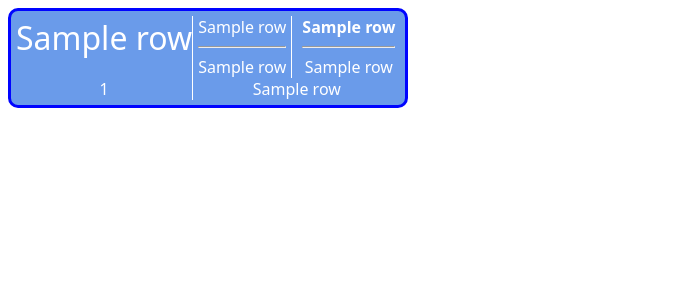
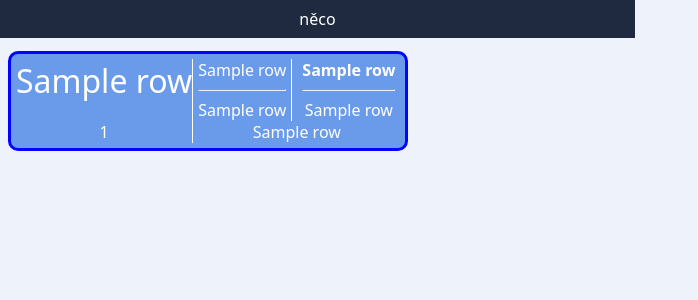
Before and after one commit to Krupicova12Kase/OpenSchoolSucks, a Flask app: template templates/znamka.html in a window 1280 px wide. Shown: the top 300 px of the page, without its empty margins (0-698 px from the left). Run offline with Flask 3, Linux system fonts and the light colour scheme; the template is opened without the code that fills it: most values are stand-ins (such as "Sample title", 1, 10 or a date in 2020).

Commit message:
Preparation for improved znamka design (united with home)

```diff
--- a/static/styles/znamka.css
+++ b/static/styles/znamka.css
@@ -1,7 +1,20 @@
+:root{
+    --border-radius: 15px;
+    --padding: 8px;
+}
+
+a:link, a:visited, a:active {
+    color: #1f2a40;
+    text-decoration: none;
+}
+a:hover{
+    color: #FE7743;
+}
+
 body {
-  background-color: white;
-  color: black;
-  font-family: system-ui, -apple-system, BlinkMacSystemFont, 'Segoe UI', Roboto, Oxygen, Ubuntu, Cantarell, 'Open Sans', 'Helvetica Neue', sans-serif;
+    margin: 0;
+    background-color: #EEF2FA;
+    font-family: system-ui, -apple-system, BlinkMacSystemFont, 'Segoe UI', Roboto, Oxygen, Ubuntu, Cantarell, 'Open Sans', 'Helvetica Neue', sans-serif;
 }
 
 .container {
@@ -80,3 +93,25 @@ body {
 .grid7 {
   grid-area: 3 / 2 / 4 / 5;
 }
+
+.grid-main {
+  display: grid;
+  grid-template-columns: 1fr 1fr;
+  grid-template-rows: auto 1fr;
+  grid-column-gap: 10px;
+  grid-row-gap: 5px;
+  background-color: #EEF2FA;
+  padding: 0;
+}
+
+.grid1-main {
+  grid-area: 1 / 1 / 2 / 2;
+  text-align: center;
+  background-color: #1F2A40;
+  margin: 0;
+  padding: var(--padding);
+  color: #ffffff;}
+.grid2-main {
+  grid-area: 2 / 1 / 3 / 2;
+  text-align: left;
+  padding: var(--padding);}
--- a/templates/znamka.html
+++ b/templates/znamka.html
@@ -5,12 +5,15 @@
     <meta charset="UTF-8">
     <meta name="viewport" content="width=device-width, initial-scale=1.0">
     <title>Document</title>
-    <link rel= "stylesheet" type= "text/css" href= "{{ url_for('static',filename='styles/znamka.css') }}">
-
-
+    <link rel="stylesheet" type="text/css" href="{{ url_for('static',filename='styles/znamka.css') }}">
 </head>
 
 <body>
+    <div class="grid-main">
+        <nav class="grid1-main">
+            něco
+        </nav>
+        <div class="grid2-main">
             <div class="container">
                 {%for row in znamky%}
                 <div class="znamka">
@@ -26,7 +29,7 @@
                 </div>
                 {%endfor%}
             </div>
-
+        </div>
 </body>
 
 </html>
```
Lines whose indentation alone changed are shown as unchanged.
